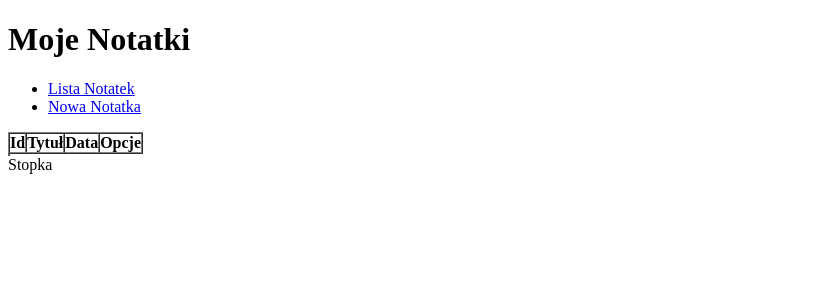
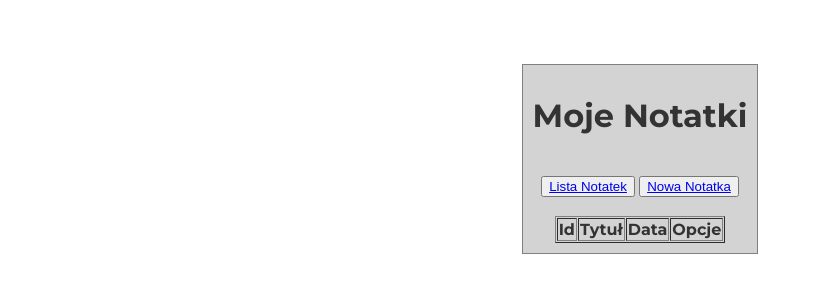
Before and after one commit to NorbertAll/notesApp, a PHP site: page / in a window 1280 px wide. Shown: the top 300 px of the page, without its empty margins (0-813 px from the left). Run offline with PHP 8.4, Linux system fonts and the light colour scheme; data that the repository does not hold is empty; some libraries are stand-ins or nearby versions.

Commit message:
refactoring

```diff
--- a/index.php
+++ b/index.php
@@ -3,18 +3,22 @@ declare(strict_types=1);
 
 namespace App;
 
+require_once("src/Utils/debug.php");
+require_once("src/Controller.php");
+require_once("src/Request.php");
+require_once("src/Exception/AppException.php");
+
+use App\Request;
 use App\Exception\AppException;
 use Throwable;
 use App\Exception\ConfigurationException;
-require_once("src/Utils/debug.php");
-require_once("src/Controller.php");
-require_once("src/Exception/AppException.php");
+
 
 $configuration=require_once("config/config.php");
-$request=[
-   'get'=> $_GET,
-   'post'=>$_POST
-];
+
+
+$request=new Request($_GET, $_POST);
+
 try{
    //$controller= new Controller($request);
    //$controller->run();
--- /dev/null
+++ b/public/style.css
@@ -0,0 +1,28 @@
+@import url('https://fonts.googleapis.com/css?family=Montserrat:400,700&display=swap&subset=latin-ext');
+
+body {
+  font-family: 'Montserrat', sans-serif;
+  color: #333;
+  background-color: rgb(255, 255, 255);
+  margin: 0;
+  text-align: center;
+
+}
+
+div.glow
+{
+    margin-top: 5%;
+    text-align: center;
+    display: flex;
+	justify-content: center;
+	align-items: center;
+    background: lightgrey;
+    display: inline-block;
+    padding: 10px 10px;
+    border:1px solid gray;
+}
+ul,li{
+    list-style-type: none;
+    margin: 0;
+    padding: 0;
+}
--- a/src/Controller.php
+++ b/src/Controller.php
@@ -4,13 +4,16 @@ declare(strict_types=1);
 
 namespace App;
 
+require_once("src/Exception/ConfigurationException.php");
+require_once("src/Database.php");
+require_once("src/View.php");
+
+use App\Request;
 use App\Exception\AppException;
 use App\Exception\ConfigurationException;
 use App\Exception\NotFoundException;
 
-require_once("src/Exception/ConfigurationException.php");
-require_once("src/Database.php");
-require_once("src/View.php");
+
 class Controller
 {
     const DEFAULT_ACTION='list';
@@ -18,7 +21,7 @@ class Controller
     public static array $configuration=[];
 
     private Database $database;
-    private array $request;
+    private Request $request;
     private View $view;
 
     public static function initConfiguration(array $configuration): void
@@ -27,7 +30,7 @@ class Controller
     }
 
 
-    public function __construct(array $request)
+    public function __construct(Request $request)
     {
         if(empty(self::$configuration['db'])){
             throw new ConfigurationException('Configuration error');
@@ -49,17 +52,17 @@ class Controller
             case 'create':
                 $page='create';
 
-                $data=$this->getRequestPost();
-                if(!empty($data))
+                if($this->request->hasPost())
                 {
                    // $created=true;
 
-                    //$this->database->createNote($data);inny zapis
-                    $this->database->createNote([
-                      'title'=> $data['title'],
-                      'description'=> $data['description']
+                    $noteData=[
+                        'title'=>$this->request->postParam('title'),
+                        'description'=>$this->request->postParam('description')
+                    ];
 
-                    ]);
+                    $this->database->createNote($noteData);
+
                     header('Location: /notesApp/?before=created');
                 //    $viewParams=[
                 //        'title' =>  $data['title'],
@@ -72,8 +75,10 @@ class Controller
                 break;
             case 'show':
                 $page = 'show';
-                $data= $this->getRequestGet();
-                $noteId=(int)$data['id'];
+                //$data= $this->getRequestGet();
+                //$noteId=(int)$data['id'];
+                $noteId=(int)$this->request->getParam('id');
+
                 if(!$noteId){
                     header('Location: ./?error=missingNoteId');
                     exit;
@@ -91,14 +96,14 @@ class Controller
                 break;
             default:
                 $page ='list';
-                $data= $this->getRequestGet();
+
 
                 //dump($notes);
                 $viewParams=[
                     'notes'=>$this->database->getNotes(),
 
-                    'before'=>$data['before'] ??null,
-                    'error'=>$data['error']??null
+                    'before'=>$this->request->getParam('before'),
+                    'error'=>$this->request->getParam('error')
                 ];
 
                 break;
@@ -107,15 +112,7 @@ class Controller
     }
     private function action(): string
     {
-        $data=$this->getRequestGet();
-        return $data['action'] ?? self::DEFAULT_ACTION;
+        return $this->request->getParam('action', self::DEFAULT_ACTION);
     }
-    private function getRequestPost(): array
-    {
-        return $this->request['post']??[];
-    }
-    private function getRequestGet(): array
-    {
-        return $this->request['get']??[];
-    }
+
 }
--- /dev/null
+++ b/src/Request.php
@@ -0,0 +1,28 @@
+<?php
+declare(strict_types=1);
+namespace App;
+class request
+{
+    private array $get = [];
+    private array $post = [];
+    public function __construct(array $get, array $post)
+    {
+        $this->get=$get;
+        $this->post=$post;
+    }
+
+    public function hasPost(): bool
+    {
+        return !empty($this->post);
+    }
+
+
+    public function getParam(string $name, $default=null)
+    {
+        return $this->get[$name]?? $default;
+    }
+    public function postParam(string $name, $default=null)
+    {
+        return $this->post[$name]?? $default;
+    }
+}
--- a/templates/layout.php
+++ b/templates/layout.php
@@ -4,25 +4,28 @@
     <meta charset="UTF-8">
     <meta http-equiv="X-UA-Compatible" content="IE=edge">
     <meta name="viewport" content="width=device-width, initial-scale=1.0">
+    <link rel="stylesheet" href="https://use.fontawesome.com/releases/v5.0.13/css/all.css">
+    <link href="/notesApp/public/style.css" rel="stylesheet">
     <title>Document</title>
 </head>
 <body>
+
+    <div class="glow">
+        <div class="row">
             <div class="header">
-        <h1>Moje Notatki</h1>
+                <h1>Moje Notatki</h1><br>
             </div>
 
             <div class="container">
                 <div class="menu">
-            <ul>
-                <li>
+                  <button>
                             <a href="/notesApp/">Lista Notatek</a>
-                </li>
-                <li>
+                       </button>
+                       <button>
                             <a href="/notesApp/?action=create">Nowa Notatka</a>
-                </li>
-            </ul>
+                            </button>
                 </div>
-
+<br>
                 <div>
 
                     <?php
@@ -36,10 +39,9 @@
 
 
             </div>
+        </div>
+    </div>
 
-    <div class="footer">
-        Stopka
-    </div>
 
 </body>
 </html>
--- a/templates/pages/create.php
+++ b/templates/pages/create.php
@@ -6,11 +6,11 @@
             <form class="note-form" action="/notesApp/?action=create" method="post">
                 <ul>
                     <li>
-                        <label>Tytuł <span class="required"></span></label>
+                        <label>Tytuł <span class="required"></span></label><br>
                         <input type="text" name="title" class="field-long" />
                      </li>
                     <li>
-                        <label>Opis</label>
+                        <label>Opis</label><br>
                         <textarea name="description" id="field5" class="field-long field-textarea"></textarea>
                      </li>
                     <li>
--- a/templates/pages/list.php
+++ b/templates/pages/list.php
@@ -28,7 +28,7 @@
                      <?php endif; ?>
                </div>
                <div class="tbl-header">
-                     <table cellpadding="0" cellspacing="0" border="1">
+                     <table cellpadding="1" cellspacing="1" border="1" align="center">
                        <thead>
                          <tr>
                            <th>Id</th>
@@ -37,10 +37,10 @@
                            <th>Opcje</th>
                          </tr>
                        </thead>
-                     </table>
+
               </div>
               <div class="tbl-content">
-                     <table cellpadding="0" cellspacing="0" border="1">
+
                         <tbody>
                             <?php foreach ($params['notes'] ?? [] as $note): ?>
                               <tr>
```
Also changed, not shown: templates/pages/show.php (+7 -0 lines). Lines whose indentation alone changed are shown as unchanged.
